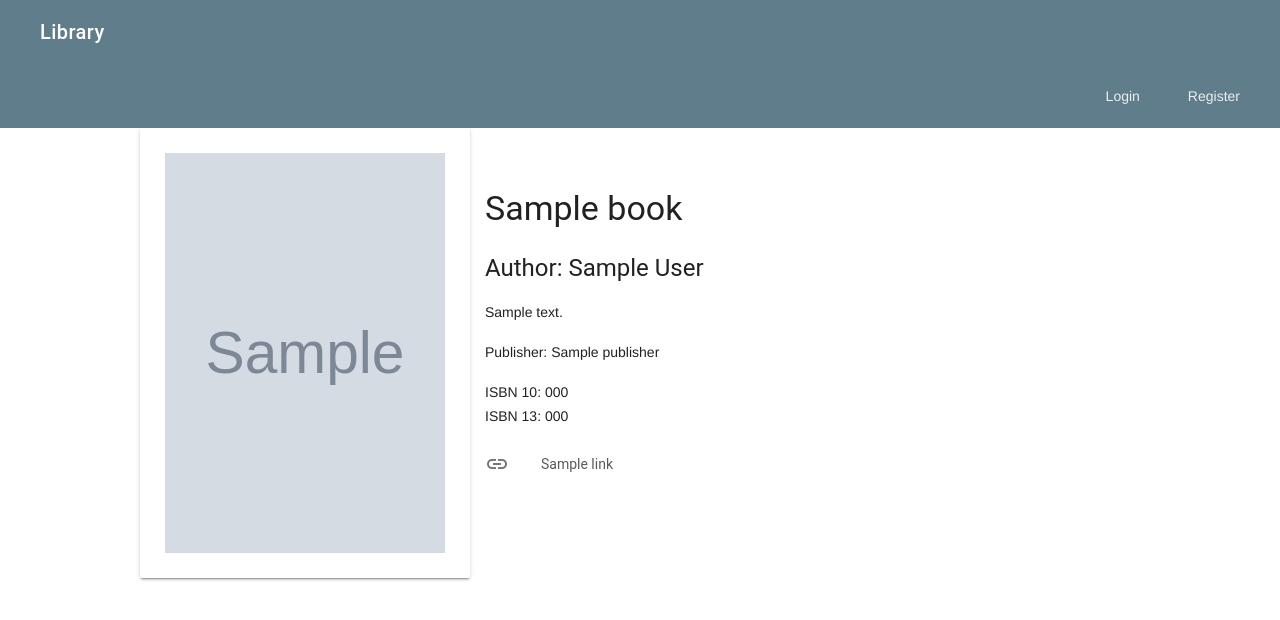
After one commit to konecnam/library, a Django app: page /more_info_a_book/1 in a window 1280 px wide. The commit adds this page. Shown: the top 620 px of the page. Run offline with Django 5.2, Linux system fonts and the light colour scheme; tables that the repository leaves empty hold one stand-in row (values such as "Sample post"); grey boxes marked "Sample" are stand-in pictures; a database or web service that is not in the repository returns one stand-in record (values such as "Sample title"); data that the repository does not hold is empty; some libraries are stand-ins or nearby versions.

Commit message:
more information about book

```diff
--- a/library/static/styles.css
+++ b/library/static/styles.css
@@ -8,7 +8,7 @@
     margin-left: 12px;
 }
 
-.mdl-chip{
+.mdl-chip {
     margin-top: 15px;
     margin-left: 8px;
 }
@@ -40,15 +40,52 @@
 
 .mdl-card__media {
     position: relative;
-    width: 330px; /* Šířka obrázku */
+    width: 330px;
+    /* Šířka obrázku */
     height: 450px;
 }
 
 .mdl-card__media img {
-    width: 100%; /* Aby obrázek zabíral celý rodičovský element */
-    display: block; /* Zabrání mezerám okolo obrázku */
+    width: 100%;
+    /* Aby obrázek zabíral celý rodičovský element */
+    display: block;
+    /* Zabrání mezerám okolo obrázku */
 }
 
 .mdl-card__actions {
     height: 30px;
 }
+
+.text-container {
+    max-width: 900px; /* Nastavte maximální šířku textového kontejneru podle potřeby */
+
+}
+
+.title_book{
+    margin-top: 60px;
+}
+
+.mdl-list__item{
+    padding: 0px;
+    min-height: 20px;
+}
+
+.book_image {
+    display: grid;
+    grid-template-columns: auto 1fr;
+    gap: 15px; /* Zmenšit mezery mezi kartami */
+    max-width: 1000px;
+    margin: 0 auto;
+    align-items: start; /* Zarovnat vrchol všech prvků */
+}
+
+.grid-container_book {
+    display: grid;
+    grid-template-columns: repeat(3, 1fr);
+    gap: 16px;
+}
+
+.mdl-layout-title a{
+    color: white;
+    text-decoration: none;
+}
--- a/library/templates/index.html
+++ b/library/templates/index.html
@@ -14,7 +14,7 @@
             </span>
         </div>
         <div class="mdl-card__actions mdl-card--border">
-            <a class="mdl-button mdl-button--colored mdl-js-button mdl-js-ripple-effect">
+            <a class="mdl-button mdl-button--colored mdl-js-button mdl-js-ripple-effect" href="{% url 'more_info_a_book' book.category %}">
                 More information
             </a>
         </div>
--- a/library/templates/layout.html
+++ b/library/templates/layout.html
@@ -25,7 +25,9 @@
             <!-- Top row, always visible -->
             <div class="mdl-layout__header-row">
                 <!-- Title -->
-                <span class="mdl-layout-title">Library</span>
+                <span class="mdl-layout-title">
+                    <a href="{% url 'index' %}">Library</a>
+                    </span>
                 <div class="mdl-layout-spacer"></div>
                 <div class="mdl-textfield mdl-js-textfield mdl-textfield--expandable
                               mdl-textfield--floating-label mdl-textfield--align-right">
--- /dev/null
+++ b/library/templates/more_info_a_book.html
@@ -0,0 +1,39 @@
+{% extends "layout.html" %}
+
+{% block body %}
+
+<div class="book_image">
+    <div class="demo-card-square mdl-card mdl-shadow--2dp">
+        <div class="mdl-card__media" style="background: url('{{book.book_image}}'); background-position: center; background-repeat: no-repeat; background-size: 280px 400px;">
+        </div>
+    </div>
+    <div class="text-container" >
+        <h3 class="title_book">{{book.title}}</h3>
+        <h4>Author: {{book.author}} </h4>
+        <p>{{book.description}} </p>
+        <p>Publisher: {{book.publisher}}</p>
+        <p>
+        {% if book.primary_isbn10 != 'None' %}
+            ISBN 10: {{book.primary_isbn10}}
+        {% endif %}
+        <br>
+        {% if book.primary_isbn13 != 'None' %}
+            ISBN 13: {{book.primary_isbn13}}
+        {% endif %}
+        </p>
+        <ul class="demo-list-icon mdl-list grid-container_book">
+            {% for link in book.buy_links %}
+            <li class="mdl-list__item">
+              <span class="mdl-list__item-primary-content">
+                <i class="material-icons mdl-list__item-icon">link</i>
+                <a class="mdl-navigation__link" href="{{link.url}}">{{link.name}}</a>
+          </span>
+        </li>
+        {% endfor %}
+        </ul>
+    </div>
+</div>
+
+
+
+{% endblock %}
--- a/library/urls.py
+++ b/library/urls.py
@@ -6,5 +6,6 @@ urlpatterns = [
     path("", views.index, name="index"),
     path("login", views.login_view, name="login"),
     path("register", views.register, name="register"),
-    path("logout", views.logout_view, name="logout")
+    path("logout", views.logout_view, name="logout"),
+    path("more_info_a_book/<str:category>", views.more_info_a_book, name="more_info_a_book")
 ]
--- a/library/views.py
+++ b/library/views.py
@@ -19,6 +19,17 @@ class Book_card:
         self.description = description
         self.title = title
 
+class Book_card_info:
+    def __init__(self, author, book_image, description, title, publisher, primary_isbn10, primary_isbn13, buy_links):
+        self.author = author
+        self.book_image = book_image
+        self.description = description
+        self.title = title
+        self.publisher= publisher
+        self.primary_isbn10 = primary_isbn10
+        self.primary_isbn13 = primary_isbn13
+        self.buy_links = buy_links
+
 
 def best_book():
     cards = []
@@ -37,6 +48,32 @@ def best_book():
         card = Book_card(category, author, book_image, description, title)
         cards.append(card)
     return cards
+
+def more_about_book(category):
+    slovnik_link = {}
+    response = requests.get(url= f'https://api.nytimes.com/svc/books/v3/lists/current/{category}.json', params = {'api-key':os.getenv("API_KEY")})
+    data = response.json()
+    results = data ['results']
+    books = results['books']
+    book_1 = books[0]
+    author = book_1['author']
+    book_image = book_1['book_image']
+    description = book_1['description']
+    title = book_1['title']
+    publisher = book_1['publisher']
+    primary_isbn10=book_1['primary_isbn10']
+    primary_isbn13 = book_1['primary_isbn13']
+    buy_links = book_1['buy_links']
+    card = Book_card_info(author, book_image, description, title, publisher, primary_isbn10,primary_isbn13, buy_links)
+    return card
+
+
+def more_info_a_book(request,category):
+    if request.method == "GET":
+        return render(request, "more_info_a_book.html", {
+            'book':more_about_book(category)
+        })
+
 
 
 def index(request):
```
Also changed, not shown: db.sqlite3.
